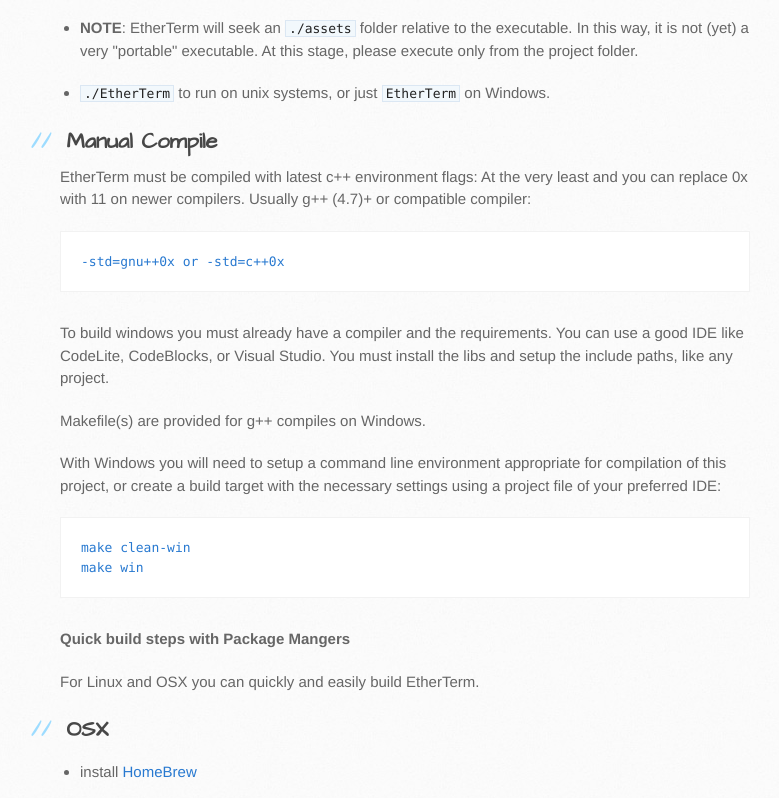
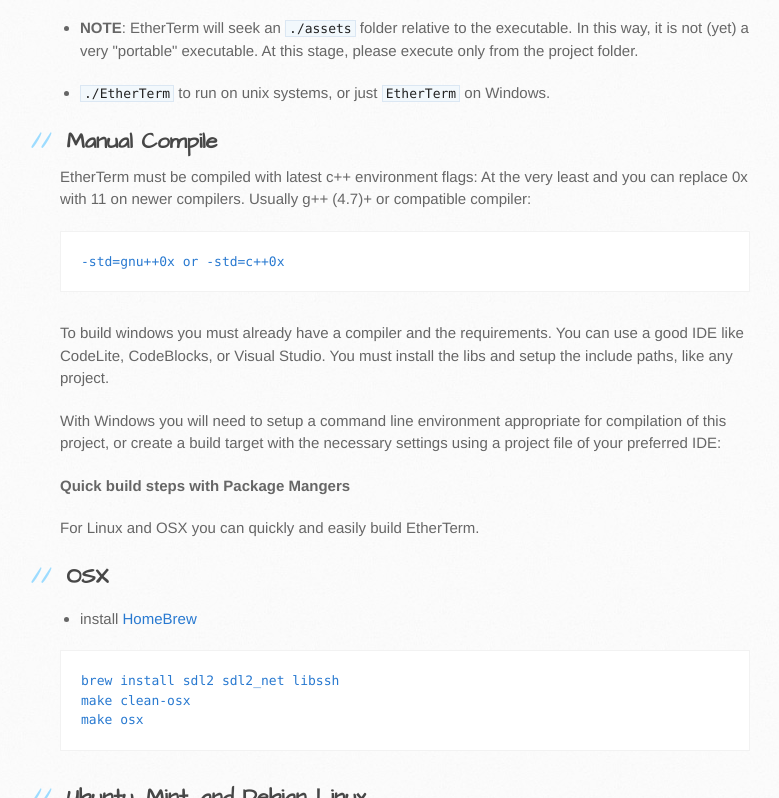
Before and after one commit to M-griffin/EtherTerm, a plain HTML site: page index.html in a window 1280 px wide. Shown: the part 2450-3248 px from the top of the page, without its empty margins (110-889 px from the left). Drawn offline with Linux system fonts and the light colour scheme.

Commit message:
Update index.html

```diff
--- a/index.html
+++ b/index.html
@@ -53,7 +53,7 @@ acceleration.</p>
 <a id="project-details" class="anchor" href="#project-details" aria-hidden="true"><span class="octicon octicon-link"></span></a><strong>Project details</strong>
 </h1>
 
-<p>EtherTerm is Public Domain Software, (c) 2014-2015 Michael Griffin &lt;<a href="mailto://mrmisticismo@hotmail.com">mrmisticismo@hotmail.com</a>&gt;</p>
+<p>EtherTerm is Public Domain Software, (c) 2014-2017 Michael Griffin &lt;<a href="mailto://mrmisticismo@hotmail.com">mrmisticismo@hotmail.com</a>&gt;</p>
 
 <p>Currently, no <em>auto-configure</em> environment is provided, and build targets are
 limited to Windows, Linux, and OSX.  EtherTerm is <strong>Alpha</strong> software.  Please
@@ -165,15 +165,9 @@ compiler:</p>
 You can use a good IDE like CodeLite, CodeBlocks, or Visual Studio.
 You must install the libs and setup the include paths, like any project.</p>
 
-<p>Makefile(s) are provided for g++ compiles on Windows.</p>
-
 <p>With Windows you will need to setup a command line environment appropriate
 for compilation of this project, or create a build target with the necessary
 settings using a project file of your preferred IDE:</p>
-
-<pre><code>make clean-win
-make win
-</code></pre>
 
 <p><strong>Quick build steps with Package Mangers</strong></p>
 
```
